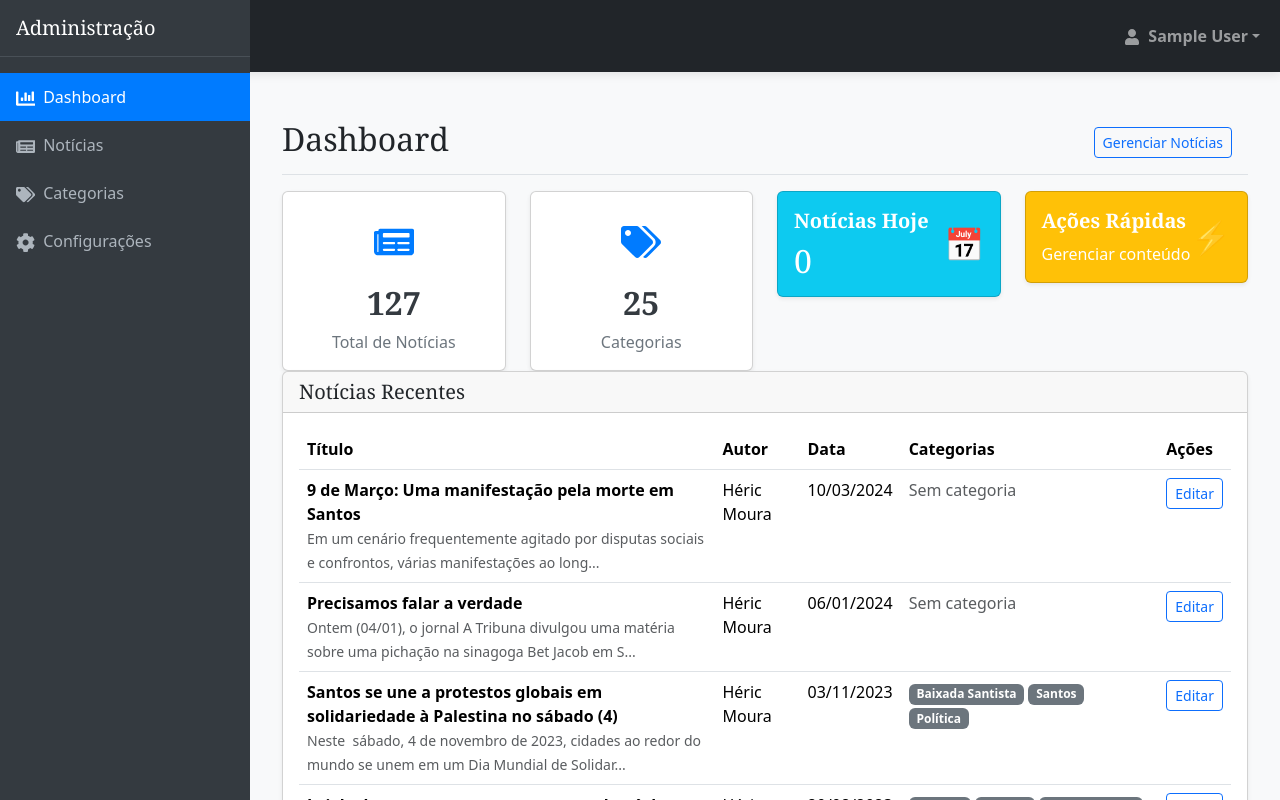
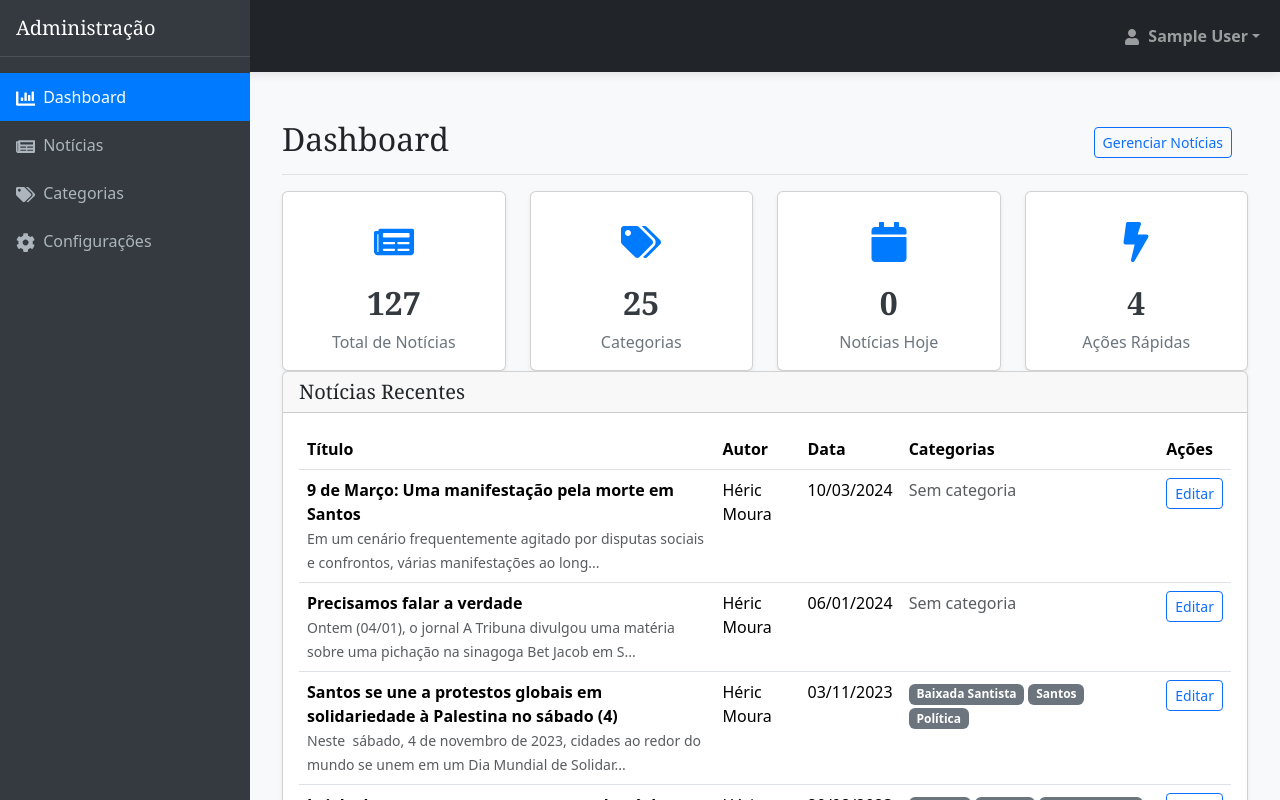
Before and after one commit to hericmr/jornalsantista, a React (Vite) app: page /admin in a window 1280 px wide. Shown: the top 800 px of the page. Built offline with nearby package versions, Linux system fonts and the light colour scheme; sample sign-in values are in the browser's storage.

Commit message:
Substituir emoticons por ícones React Icons no dashboard administrativo

```diff
--- a/src/admin/pages/AdminDashboard.jsx
+++ b/src/admin/pages/AdminDashboard.jsx
@@ -1,6 +1,6 @@
 import React, { useState, useEffect } from 'react';
 import { Link } from 'react-router-dom';
-import { FaNewspaper, FaTags, FaEye, FaEdit, FaTrash, FaPlus, FaCog } from 'react-icons/fa';
+import { FaNewspaper, FaTags, FaEye, FaEdit, FaTrash, FaPlus, FaCog, FaCalendar, FaBolt } from 'react-icons/fa';
 
 const AdminDashboard = () => {
   const [stats, setStats] = useState({
@@ -81,39 +81,31 @@ const AdminDashboard = () => {
         </div>
 
         <div className="col-md-6 col-lg-3">
-          <div className="card text-white bg-info">
-            <div className="card-body">
-              <div className="d-flex justify-content-between">
-                <div>
-                  <h5 className="card-title">Notícias Hoje</h5>
-                  <h2 className="mb-0">
-                    {stats.recentNews.filter(news => {
-                      const today = new Date().toDateString();
-                      const newsDate = new Date(news.published).toDateString();
-                      return today === newsDate;
-                    }).length}
-                  </h2>
-                </div>
-                <div className="align-self-center">
-                  <span style={{ fontSize: '2rem' }}>📅</span>
-                </div>
+          <div className="card stat-card">
+            <div className="card-body text-center">
+              <div className="stat-icon">
+                <FaCalendar />
               </div>
+              <h3 className="stat-number">
+                {stats.recentNews.filter(news => {
+                  const today = new Date().toDateString();
+                  const newsDate = new Date(news.published).toDateString();
+                  return today === newsDate;
+                }).length}
+              </h3>
+              <p className="stat-label">Notícias Hoje</p>
             </div>
           </div>
         </div>
 
         <div className="col-md-6 col-lg-3">
-          <div className="card text-white bg-warning">
-            <div className="card-body">
-              <div className="d-flex justify-content-between">
-                <div>
-                  <h5 className="card-title">Ações Rápidas</h5>
-                  <p className="mb-0">Gerenciar conteúdo</p>
-                </div>
-                <div className="align-self-center">
-                  <span style={{ fontSize: '2rem' }}>⚡</span>
-                </div>
+          <div className="card stat-card">
+            <div className="card-body text-center">
+              <div className="stat-icon">
+                <FaBolt />
               </div>
+              <h3 className="stat-number">4</h3>
+              <p className="stat-label">Ações Rápidas</p>
             </div>
           </div>
         </div>
@@ -188,7 +180,7 @@ const AdminDashboard = () => {
 
       {/* Ações Rápidas */}
       <div className="row mt-4">
-        <div className="col-12">
+        <div className="col-md-6">
           <div className="card">
             <div className="card-header">
               <h5 className="mb-0">Ações Rápidas</h5>
```
